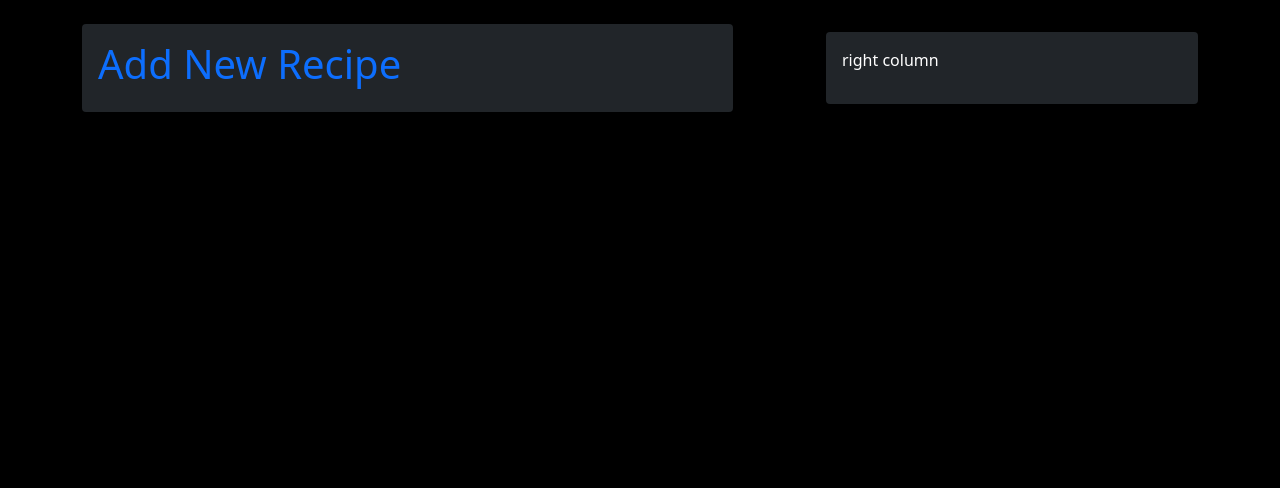
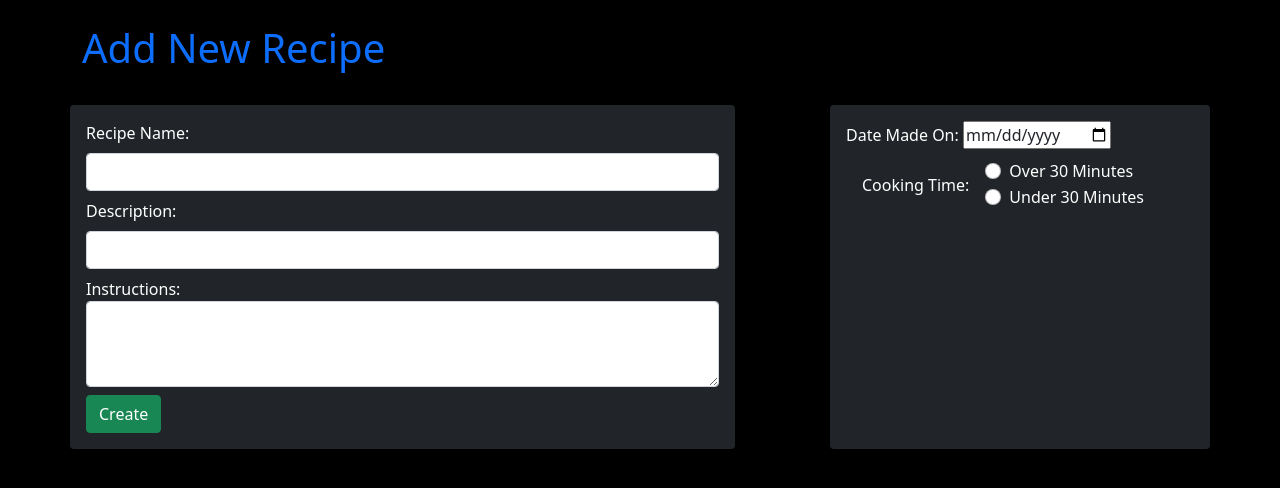
Before and after one commit to vircabading/Python_Recipes, a Flask app: template flask_app/templates/recipes_new.html in a window 1280 px wide. Shown: the part 56-544 px from the top of the page. Run offline with Flask 2, Linux system fonts and the light colour scheme; the template is opened without the code that fills it, so the values that code supplies are empty.

Commit message:
add create new recipe

```diff
--- a/flask_app/models/recipes_model.py
+++ b/flask_app/models/recipes_model.py
@@ -31,7 +31,11 @@ class Recipes:
     # @returns ID of created user
     @classmethod
     def create(cls, data ):
-        query = "INSERT INTO " + TABLENAME +" ( name, email, location , fav_language , comment) VALUES ( %(name)s ,%(email)s, %(location)s , %(fav_language)s, %(comment)s );"
+        print("**** In Create One recipe")
+        query = "INSERT INTO " + TABLENAME +" ( name, description, instructions , date_made_on , under_30_minutes, user_id) VALUES ( %(name)s ,%(description)s, %(instructions)s , %(date_made_on)s, %(under_30_minutes)s, %(user_id)s );"
+        print("data and query")
+        print(data)
+        print(query)
         # data is a dictionary that will be passed into the save method from server.py
         return connectToMySQL(TARGETDATABASE).query_db( query, data )
 
--- a/flask_app/templates/dashboard.html
+++ b/flask_app/templates/dashboard.html
@@ -70,8 +70,8 @@
             <td>
               <a class="btn btn-primary" href="/recipes/{{recipe.id}}/viewinstructions">View Instructions</a>
               {% if recipe.user_id == user.id %}
-                <a class="btn btn-success" href="/users/{{recipe.id}}/edit">Edit</a>
-                <a class="btn btn-danger" href="/users/{{recipe.id}}/delete">Delete</a>
+                <a class="btn btn-success" href="/recipes/{{recipe.id}}/edit">Edit</a>
+                <a class="btn btn-danger" href="/recipes/{{recipe.id}}/delete">Delete</a>
               {% endif %}
             </td>
           </tr>
--- a/flask_app/templates/recipes_new.html
+++ b/flask_app/templates/recipes_new.html
@@ -30,24 +30,64 @@
     <!-- //// MAIN AREA //////// -->
     <main role="main">
         <div class="container mt-4">
-            <div class="d-flex justify-content-between align-items-center">
 
+            <h1 class="text-primary">
+                Add New Recipe {{ user.first_name }}
+            </h1>
+            <form class="row" action='/recipes/new/post' method='post'>
                 <!-- //// LEFT COLUMN //////////////////////////////////// -->
                 <div class="col-7 bg-dark rounded p-3 md-3">
-                    <h1 class="text-primary">
-                        Add New Recipe {{ user.first_name }}
-                    </h1>
+                    <div class="form-group mb-2">
+                        <label class="form-label" for="name">Recipe Name:</label>
+                        <input class="form-control" type="text" id="name" name="name">
+                    </div>
+
+                    <div class="form-group mb-2">
+                        <label class="form-label" for="description">Description:</label>
+                        <input class="form-control" type="text" id="description" name="description">
+                    </div>
+
+                    <div class="form-group mb-2">
+                        <label for="instructions">Instructions:</label>
+                        <textarea class="form-control" name="instructions" id="instructions" rows="3"></textarea>
+                    </div>
+
+
+
+                    <input class="btn btn-success" type="submit" value="Create"> <!-- Submit form button-->
                 </div>
                 <div class="col-1">
                     <!--GUTTER-->
                 </div>
                 <!-- //// RIGHT COLUMN /////////////////////////////////// -->
                 <div class="col-4 bg-dark rounded p-3">
-                    <p>
-                        right column
-                    </p>
+                    <div class="form-group mb-2">
+                        <label for="date_made_on">Date Made On:</label>
+                        <input class="text-dark" type="date" id="date_made_on" name="date_made_on">
+                    </div>
+                    <div class="d-flex align-items-center mb-2">
+                        <p class="m-3">
+                            Cooking Time:
+                        </p>
+                        <div>
+                            <div class="form-check">
+                                <input class="form-check-input" type="radio" name="under_30_minutes" value="0">
+                                <label class="form-check-label" for="under_30_minutes">
+                                    Over 30 Minutes
+                                </label>
+                            </div>
+                            <div class="form-check">
+                                <input class="form-check-input" type="radio" name="under_30_minutes" value="1">
+                                <label class="form-check-label" for="under_30_minutes">
+                                    Under 30 Minutes
+                                </label>
+                            </div>
+                        </div>
+                    </div>
+
                 </div>
-            </div>
+
+            </form>
         </div>
     </main>
     <script src="https://cdn.jsdelivr.net/npm/bootstrap@5.1.3/dist/js/bootstrap.bundle.min.js"
```
Also changed, not shown: flask_app/controllers/recipes_controller.py (+21 -39 lines).
